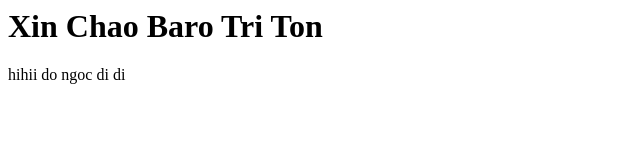
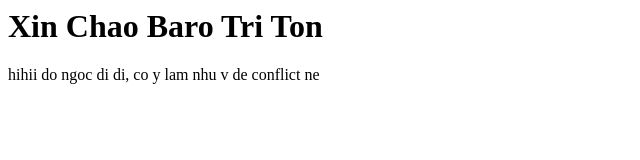
Before and after one commit to BaroTon/Demo-Git, a plain HTML site: page index.html in a window 1280 px wide. Shown: the whole page, without its empty margins (0-640 px from the left). Drawn offline with Linux system fonts and the light colour scheme.

Commit message:
Update index.html

```diff
--- a/index.html
+++ b/index.html
@@ -1,2 +1,2 @@
 <h1> Xin Chao Baro Tri Ton </h1>
-<p>hihii do ngoc di di</p>
+<p>hihii do ngoc di di, co y lam nhu v de conflict ne</p>
```
